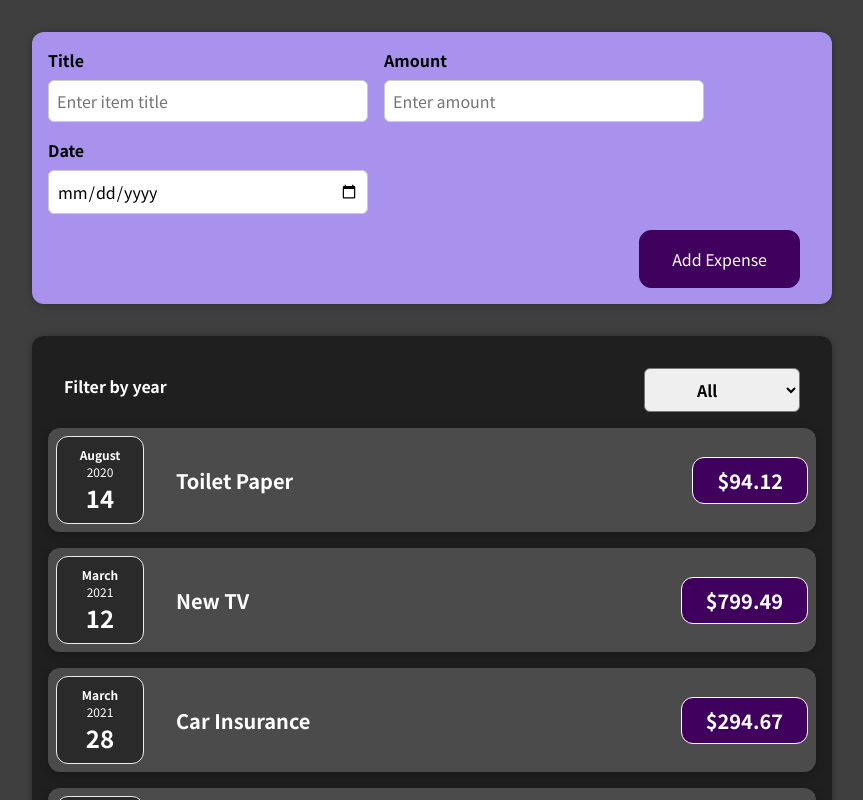
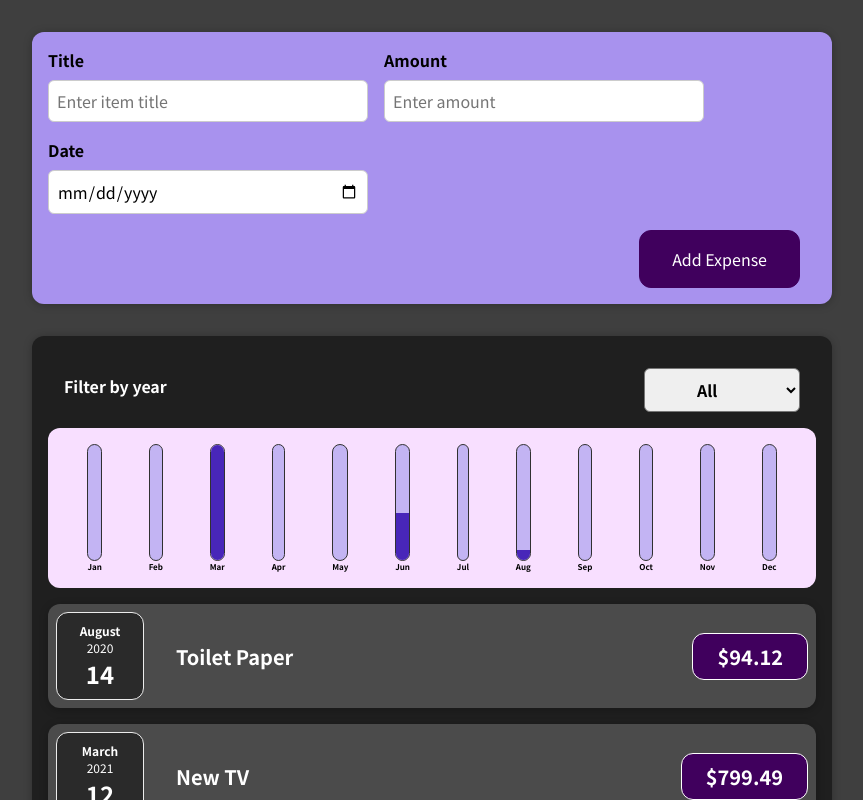
Before and after one commit to ListowelAdolwin/react-task-tracker, a React (Create React App) app: page / in a window 1280 px wide. Shown: the top 800 px of the page, without its empty margins (208-1071 px from the left). Built offline with nearby package versions, Linux system fonts and the light colour scheme.

Commit message:
Added an expense chart

```diff
--- a/src/components/Expenses/Expenses.js
+++ b/src/components/Expenses/Expenses.js
@@ -2,6 +2,7 @@ import ExpenseItem from "./ExpenseItem";
 import "./Expenses.css";
 import Card from "../UI/Card";
 import ExpenseFilter from "./ExpenseFilter";
+import ExpensesChart from "./ExpenseChart";
 import { useState } from "react";
 
 function Expenses(props) {
@@ -11,21 +12,22 @@ function Expenses(props) {
     setYear(year);
   };
 
-  let filteredExpenses = expenses
+  var filteredExpenses = expenses;
 
-
-  if (year !== 'all') {
+  if (year !== "all") {
     filteredExpenses = expenses.filter(
       (expense) => expense.date.getFullYear().toString() === year
     );
   }
 
-
   return (
     <div>
       <Card className="expenses">
         <ExpenseFilter selected={year} onChangeYear={onChaneYearHandler} />
-        {filteredExpenses.length === 0 && <p className="expenses-list__fallback"> No items found</p>}
+        <ExpensesChart expenses={filteredExpenses} />
+        {filteredExpenses.length === 0 && (
+          <p className="expenses-list__fallback"> No items found</p>
+        )}
         {filteredExpenses.length > 0 &&
           filteredExpenses.map((expense) => (
             <ExpenseItem
```
